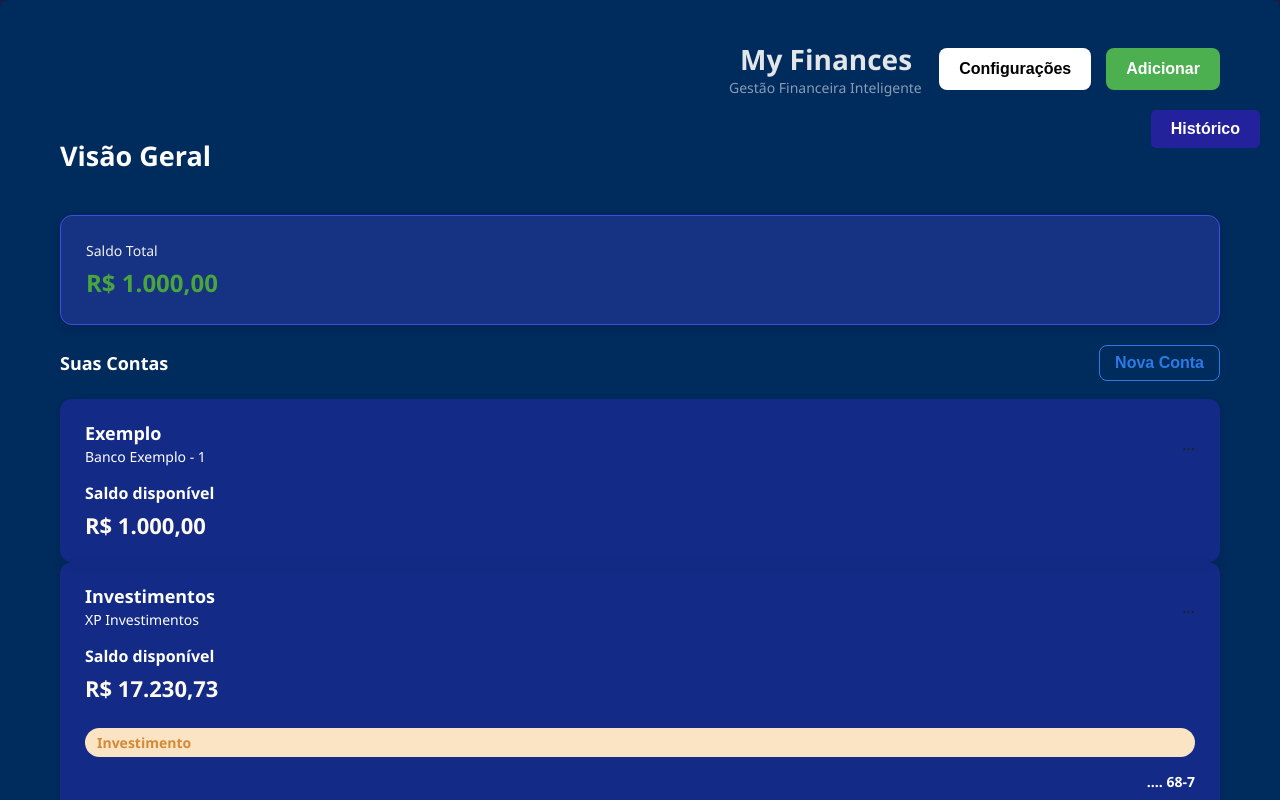
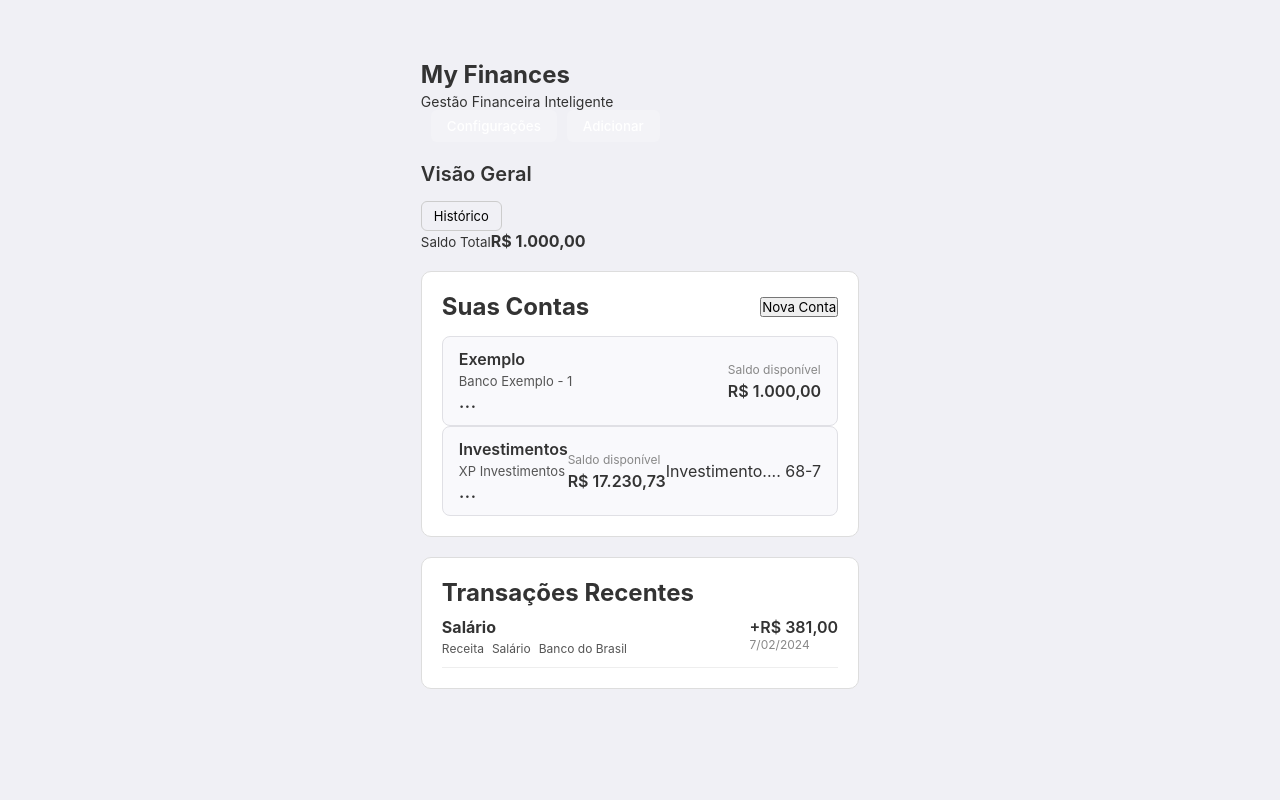
Before and after one commit to andre8756/cedup, a React (Vite) app in the folder Front-End/: page / in a window 1280 px wide. Shown: the top 800 px of the page. Built offline with nearby package versions, Linux system fonts and the light colour scheme.

Commit message:
Update Conta.css

```diff
--- a/Front-End/src/pages/Conta/Conta.css
+++ b/Front-End/src/pages/Conta/Conta.css
@@ -1,448 +1,344 @@
-body {
+/* Reset básico */
+* {
   margin: 0;
-  font-family: "Segoe UI", Tahoma, Geneva, Verdana, sans-serif;
-  background: #141f41;
-  color: #202020;
+  padding: 0;
+  box-sizing: border-box;
+  font-family: 'Inter', sans-serif;
 }
 
-a {
-  color: #2c7be5;
-  text-decoration: none;
+body {
+  background-color: #f0f0f5;
+  color: #333;
 }
 
-/* Contêiner principal */
-.app {
-  background-color: #002b5d;
-  min-height: 100vh;
-  padding: 20px 30px;
-  border-radius: 8px;
-}
-
-/* Header */
-header {
+/* Header principal */
+.header-main {
   display: flex;
   justify-content: space-between;
   align-items: center;
-  margin-bottom: 20px;
+  background-color: #50a6ff;
+  color: #fff;
+  padding: 20px 30px;
+  border-bottom: 1px solid #dce4f0;
+  border-radius: 0 0 8px 8px;
 }
 
 .logo h1 {
-  font-weight: 700;
-  font-size: 28px;
-  margin-left: 680px;
-  margin-right: 13px;
-  color: #e3e6e9;
-  margin-top: 0;
-  margin-bottom: 0;
-}
-
-.logo p {
-  margin: 0;
-  font-weight: 500;
-  color: #ffffff88;
-  font-size: 14px;
-  margin-left: 669px;
-  margin-right: 13px;
-}
-
-.header-buttons {
-  display: flex;
-  gap: 15px;
-}
-
-/* Botões gerais */
-button {
-  font-weight: 600;
-  border: none;
-  cursor: pointer;
-  border-radius: 8px;
-  padding: 12px 20px;
-  font-size: 16px;
-  display: flex;
-  align-items: center;
-  gap: 8px;
-}
-
-/* Botão Configurações */
-button.config {
-  background-color: #ffffff;
-  color: #000000;
-  transition: background-color 0.3s ease;
-}
-
-button.config:hover {
-  background-color: #2062d6;
-  color: white;
-}
-
-/* Botão Adicionar */
-button.add {
-  background-color: #4CAF50;
-  color: white;
-  transition: background-color 0.3s ease;
-}
-
-button.add:hover {
-  background-color: #45a049;
-}
-
-svg {
-  width: 20px;
-  height: 20px;
-  fill: currentColor;
-}
-
-/* Títulos de seção */
-.section-title {
-  font-weight: 700;
-  font-size: 18px;
-  margin: 12px 0 12px 4px;
-  color: #ffffff;
-}
-
-/* Cartões de Overview */
-.overview-cards {
-  display: flex;
-  gap: 20px;
-  margin-bottom: 20px;
-  flex-wrap: wrap;
-}
-
-.card {
-  border-radius: 12px;
-  padding: 25px;
-  flex: 1 1 250px;
-  display: flex;
-  align-items: center;
-  gap: 20px;
-  position: relative;
-  min-width: 260px;
-  box-shadow: 0px 4px 10px rgba(0, 0, 0, 0.1);
-  transition: transform 0.2s ease-in-out;
-}
-
-.card:hover {
-  transform: scale(1.03);
-}
-
-.card-text {
-  display: flex;
-  flex-direction: column;
-  gap: 6px;
-}
-
-.card-text small {
-  font-size: 14px;
-  font-weight: 500;
-  color: #f0efef;
-}
-
-.card-text strong {
   font-size: 24px;
   font-weight: 700;
 }
 
-.card.total {
-  background-color: rgba(35, 57, 155, 0.6);
-  border: 1px solid #3e4ee0;
-  color: #4aa53d;
+.logo p {
+  font-size: 14px;
+  margin-top: 4px;
 }
 
-.card.income {
-  background-color: rgba(75, 167, 52, 0.6);
-  border: 1px solid #3ee041;
-  color: #4aa53d;
+.header-buttons button {
+  background-color: rgba(255,255,255,0.2);
+  border: none;
+  color: #fff;
+  padding: 8px 16px;
+  border-radius: 6px;
+  margin-left: 10px;
+  cursor: pointer;
+  font-weight: 500;
+  transition: 0.2s;
 }
 
-.card.expense {
-  background-color: rgba(255, 68, 58, 0.4);
-  border: 1px solid #e9433081;
-  color: #cb1414;
+.header-buttons button:hover {
+  background-color: rgba(255,255,255,0.35);
 }
 
-/* Resultado do mês */
-.result-month {
-  border-radius: 12px;
-  background: #1e2b9ea2;
-  padding: 18px 0;
-  font-weight: 750;
+/* Área principal */
+.app {
+  max-width: 1200px;
+  margin: 30px auto;
+  display: grid;
+  gap: 20px;
+}
+
+.vision {
   font-size: 20px;
-  color: #ffffff;
-  width: 100%;
+  font-weight: 600;
+  margin-bottom: 15px;
+}
+
+.overview-container {
+  padding: 20px;
+  background-color: #f7f7f7;
+}
+
+.overview-card {
+  background-color: white;
+  padding: 20px 30px;
+  border-radius: 8px;
+  box-shadow: 0 4px 6px rgba(0, 0, 0, 0.05);
   display: flex;
   justify-content: space-between;
-  align-items: center;
-  margin-bottom: 30px;
-  box-shadow: 0 4px 10px rgba(34, 34, 34, 0.1);
+  align-items: flex-start;
+  position: relative;
+  font-family: Arial, sans-serif;
 }
 
-.result-month svg {
-  width: 32px;
-  height: 32px;
-  color: #aadbca;
+/* Boas-Vindas */
+.welcome-section {
+  width: 25%;
 }
 
-/* Contas */
+.greeting-text {
+  font-size: 14px;
+  color: #333;
+}
+
+.user-name {
+  font-size: 24px;
+  font-weight: bold;
+  color: #333;
+  margin-top: 5px;
+}
+
+/* Financeiro */
+.financial-summary {
+  display: flex;
+  gap: 30px;
+  padding-left: 20px;
+  width: 40%;
+  align-items: flex-start;
+}
+
+.financial-item {
+  display: flex;
+  flex-direction: column;
+  align-items: flex-start;
+}
+
+.item-label {
+  font-size: 14px;
+  color: #333;
+  white-space: nowrap;
+}
+
+.item-value {
+  font-size: 18px;
+  font-weight: bold;
+  margin-top: 5px;
+}
+
+.income-value { color: #38a169; }
+.expense-value { color: #e53e3e; }
+
+.vertical-divider {
+  width: 1px;
+  height: 40px;
+  background-color: #ddd;
+  margin: 0 10px;
+}
+
+/* Conexões */
+.connections-section {
+  text-align: right;
+  width: 35%;
+}
+
+.connections-label {
+  font-weight: bold;
+  margin-bottom: 5px;
+}
+
+.connection-icons {
+  display: flex;
+  justify-content: flex-end;
+  gap: 10px;
+  margin-top: 5px;
+}
+
+.connection-icon {
+  width: 40px;
+  height: 40px;
+  border-radius: 6px;
+  display: flex;
+  justify-content: center;
+  align-items: center;
+  font-weight: bold;
+  color: white;
+  cursor: pointer;
+  box-shadow: 0 2px 4px rgba(0, 0, 0, 0.1);
+}
+
+.icon-orange { background-color: #f58428; }
+.icon-black { background-color: black; font-size: 18px; }
+.icon-add { background-color: white; border: 1px solid #ccc; color: #333; font-size: 24px; }
+
+/* Links de ação */
+.view-more-link {
+  position: absolute;
+  bottom: 20px;
+  left: 170px;
+  color: #007bff;
+  text-decoration: none;
+  font-size: 14px;
+}
+
+.manage-accounts-link {
+  position: absolute;
+  bottom: 20px;
+  right: 30px;
+  color: #007bff;
+  text-decoration: none;
+  font-size: 14px;
+}
+
+/* Accounts */
 .accounts {
-  margin-bottom: 40px;
+  background-color: #fff;
+  padding: 20px;
+  border-radius: 10px;
+  border: 1px solid #ddd;
 }
 
 .accounts-header {
   display: flex;
   justify-content: space-between;
   align-items: center;
-  margin-bottom: 18px;
-}
-
-.accounts-header button {
-  background: transparent;
-  border: 1px solid #2c7be5;
-  border-radius: 8px;
-  color: #2c7be5;
-  font-weight: 600;
-  font-size: 16px;
-  padding: 8px 15px;
-  cursor: pointer;
-  transition: background 0.3s ease;
-}
-
-.accounts-header button:hover {
-  background: #1d309e;
-  color: #d7dcf1;
+  margin-bottom: 15px;
 }
 
 .account-cards {
   display: flex;
-  gap: 20px;
-  flex-wrap: wrap;
-}
-
-.account-cards p{
-  color: white;
+  flex-direction: column;
+  gap: 12px;
 }
 
 .account-card {
-  background: #1e2b9ea2;
-  border-radius: 12px;
-  padding: 22px 25px;
-  flex: 1 1 280px;
-  box-shadow: 0px 4px 10px rgba(0, 0, 0, 0.1);
   display: flex;
-  flex-direction: column;
-  gap: 15px;
-  position: relative;
-}
-
-.account-header {
-  display: flex;
+  justify-content: space-between;
   align-items: center;
-  gap: 15px;
-}
-
-.account-info {
-  flex-grow: 1;
+  background-color: #f9f9fc;
+  padding: 12px 16px;
+  border-radius: 8px;
+  border: 1px solid #e0e0e5;
 }
 
 .account-info strong {
-  font-size: 18px;
   display: block;
-  color: #ffffff;
+  font-weight: 600;
+  margin-bottom: 4px;
 }
 
 .account-info small {
-  font-size: 14px;
-  color: #ffffff;
+  display: block;
+  color: #555;
+  font-size: 13px;
+}
+
+.menu-dots {
+  font-size: 20px;
+  cursor: pointer;
 }
 
 .available-label {
-  font-weight: 700;
-  font-size: 16px;
-  color: #ffffff;
+  font-size: 12px;
+  color: #888;
 }
 
 .available-balance {
-  color: floralwhite;
-  font-weight: 900;
-  font-size: 22px;
-  margin-top: 6px;
+  font-size: 16px;
+  font-weight: 600;
+  margin-top: 4px;
 }
 
-.tag {
-  font-size: 14px;
-  font-weight: 700;
-  padding: 5px 12px;
-  border-radius: 30px;
-  display: inline-block;
-  margin-top: 10px;
-}
-
-.tag.current {
-  background-color: #d9e9ff;
-  color: #3a75cc;
-}
-
-.tag.savings {
-  background-color: #d9f3d9;
-  color: #499a4a;
-}
-
-.tag.investment {
-  background-color: #fae4c4;
-  color: #d48a35;
-}
-
-.account-number {
-  font-size: 14px;
-  font-weight: 600;
-  color: #ffffff;
-  text-align: right;
-  margin-top: auto;
-}
-
-/* Transações */
+/* Transactions */
 .transactions {
-  background: #174191;
-  border-radius: 12px;
-  padding: 25px;
-  box-shadow: 0 4px 10px rgba(34, 34, 34, 0.1);
-}
-
-.transactions h2 {
-  font-size: 18px;
-  font-weight: 700;
-  margin-bottom: 25px;
-  color: #ffffff;
+  background-color: #fff;
+  padding: 20px;
+  border-radius: 10px;
+  border: 1px solid #ddd;
 }
 
 .transaction-item {
   display: flex;
   justify-content: space-between;
-  align-items: center;
-  border-bottom: 1px solid #ffffff;
-  padding: 18px 0;
-  font-size: 16px;
+  padding: 10px 0;
+  border-bottom: 1px solid #eee;
 }
 
-.transaction-item:last-child {
-  border-bottom: none;
-}
-
-.transaction-info {
-  display: flex;
-  gap: 18px;
-  align-items: center;
-  flex-wrap: wrap;
-}
-
-.transaction-title {
-  font-weight: 700;
-  min-width: 120px;
-  color: white;
-}
+.transaction-info strong { display: block; }
 
 .transaction-tags small {
-  background: #f3f5f9;
-  border-radius: 16px;
-  padding: 4px 10px;
   margin-right: 8px;
-  font-weight: 600;
-  font-size: 14px;
-  background-color: #e1e4ea;
-  color: #000000;
-}
-
-.transaction-tags small.receita {
-  background-color: #d1f2d1;
-  color: #2bad2b;
-}
-
-.transaction-tags small.despesa {
-  background-color: #ffddd6;
-  color: #ffffff;
-}
-
-.transaction-tags small.salario {
-  color: floralwhite;
+  font-size: 12px;
+  color: #555;
 }
 
 .transaction-amount {
-  font-weight: 700;
-  color: #12d352;
-  min-width: 120px;
-  text-align: right;
+  font-weight: 600;
+  color: #333;
 }
 
 .transaction-date {
-  font-size: 14px;
-  color: #ffffff;
-  min-width: 80px;
-  text-align: right;
+  font-size: 12px;
+  color: #888;
 }
 
-/* Título de visão */
-.vision {
-  border-radius: 12px;
-  padding: 18px 0;
-  font-weight: 750;
-  font-size: 20px;
-  color: #ffffff;
-  width: 100%;
-  display: flex;
-  justify-content: space-between;
+/* Botões */
+.btn-historico {
+  background: none;
+  border: 1px solid #ccc;
+  padding: 6px 12px;
+  border-radius: 6px;
+  cursor: pointer;
+  font-size: 13px;
+  transition: 0.2s;
 }
 
-h2.vision {
-  font-size: 27px;
-  font-weight: bold;
-  text-align: center;
+.btn-historico:hover { background-color: rgb(2, 97, 175); }
+
+.btn-salvar, .btn-cancelar {
+  margin-top: 20px;
+  width: 132%;
+  padding: 12px;
+  background: #fff;
+  color: #000;
+  font-size: 16px;
+  border: none;
+  border-radius: 10px;
+  cursor: pointer;
+  transition: background 0.3s ease;
 }
 
-/* Botão histórico */
-button.btn-historico {
-  position: absolute;
-  top: 110px;
-  right: 20px;
-  padding: 10px 20px;
-  background-color: #23219b;
-  color: white;
-  border: none;
-  border-radius: 5px;
-  cursor: pointer;
-  font-size: medium;
-}
+.btn-salvar:hover { background: #3294eb; color: #dce4f0; }
+.btn-cancelar:hover { background-color: #eb3232; color: #fff; }
 
-/* Fundo escurecido */
+/* Popup */
 .overlay {
   position: fixed;
   top: 0;
   left: 0;
   width: 100%;
   height: 100%;
-  background: rgba(0, 0, 0, 0.6);
+  background: rgba(0,0,0,0.6);
   display: flex;
   justify-content: center;
   align-items: center;
   z-index: 10;
 }
 
-/* Tela popup */
 .popup {
   display: flex;
   position: fixed;
   top: 50%;
   left: 50%;
   transform: translate(-50%, -50%);
-  background: #ffffff;
+  background: #fff;
   width: 380px;
   border-radius: 20px;
-  box-shadow: 0 8px 25px rgba(0, 0, 0, 0.25);
+  box-shadow: 0 8px 25px rgba(0,0,0,0.25);
   padding: 30px;
   animation: aparecer 0.3s ease;
   color: #222;
-  z-index: 1000; /* garante que fique acima de tudo */
+  z-index: 1000;
 }
 
-/* Título popup */
 .popup h2 {
   text-align: center;
   color: #23219b;
@@ -450,7 +346,6 @@ button.btn-historico {
   font-weight: 600;
 }
 
-/* Labels popup */
 .popup label {
   display: block;
   margin-top: 10px;
@@ -458,10 +353,9 @@ button.btn-historico {
   color: #444;
 }
 
-/* Inputs e selects popup */
 .popup input,
 .popup select {
-  width: 150%;
+  width: 130%;
   padding: 10px;
   margin-top: 5px;
   border: 1px solid #ccc;
@@ -473,32 +367,15 @@ button.btn-historico {
 
 .popup input:focus,
 .popup select:focus {
-  border-color: #23219b;
-  box-shadow: 0 0 5px rgba(35, 33, 155, 0.3);
+  border-color: #3294eb;
+  box-shadow: 0 0 5px rgba(35,33,155,0.3);
 }
 
-/* Botão salvar popup */
-.btn-salvar {
-  margin-top: 20px;
-  width: 100%;
-  padding: 12px;
-  background: #23219b;
-  color: white;
-  font-size: 16px;
-  border: none;
-  border-radius: 10px;
-  cursor: pointer;
-  transition: background 0.3s ease;
-}
-
-.btn-salvar:hover {
-  background: #2e2cc5;
-}
-
-.loading{
+/* Loading */
+.loading {
   text-align: center;
   font-size: 1.5rem;
-  color: #ffffff;
+  color: #fff;
   margin-top: 50px;
   font-weight: bold;
 }
```
